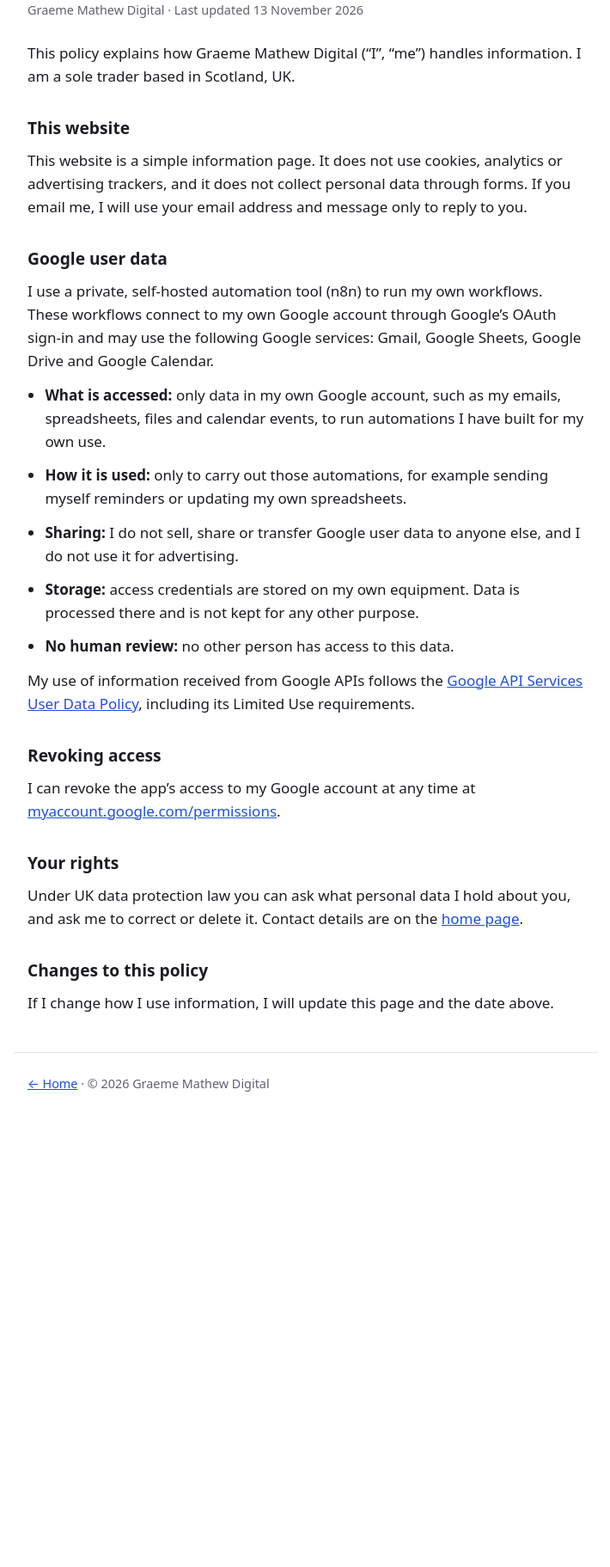
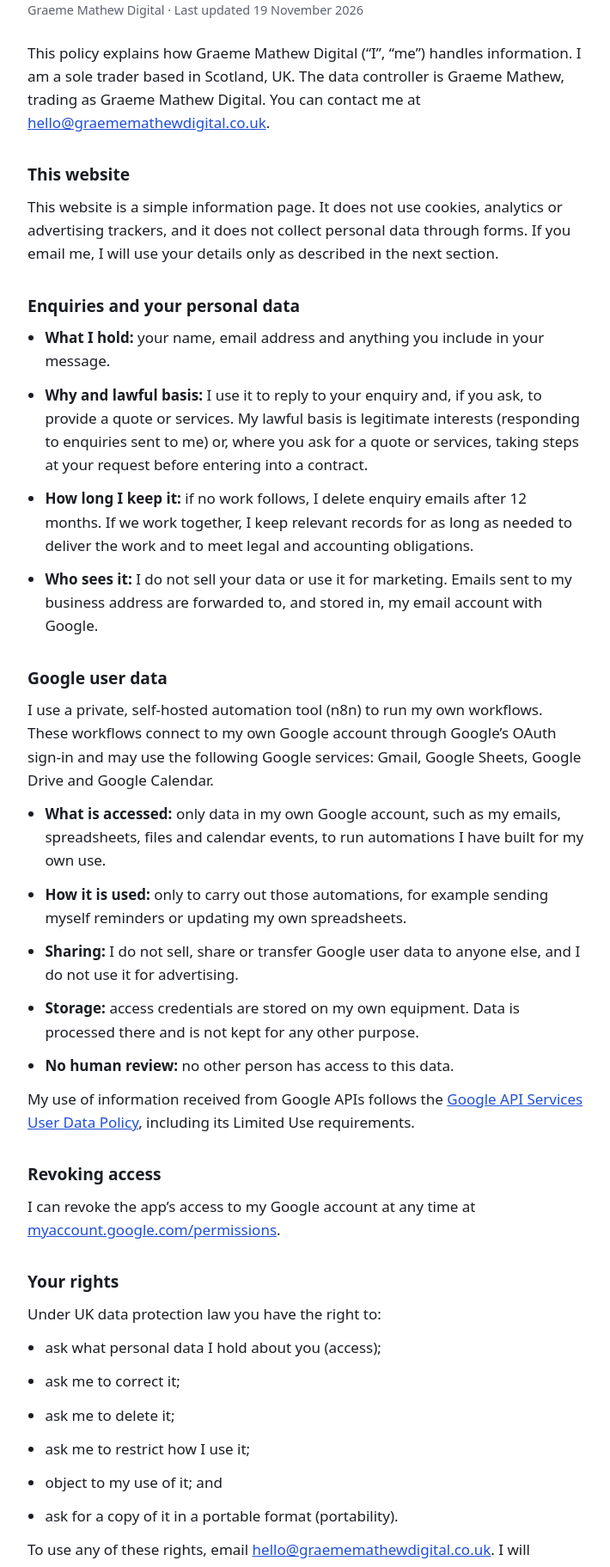
Before and after one commit to geemanglasgow/graememathewdigital, a plain HTML site: page privacy.html in a window 1280 px wide. Shown: the part 96-1919 px from the top of the page at 86% size, without its empty margins (284-994 px from the left). Before the commit the page ends 1416 px from the top, so only its background shows below. Drawn offline with Linux system fonts and the light colour scheme.

Commit message:
Complete privacy policy for UK GDPR and update contact email
Add controller name, contact email, lawful basis, 12-month retention, full list of rights and ICO complaint route.

Co-Authored-By: Claude Sonnet 5.5 <noreply@anthropic.com>
Claude-Session: https://claude.ai/code/session_01J8Tn3BsKxC2fWsufyHg5Bn

```diff
--- a/privacy.html
+++ b/privacy.html
@@ -27,12 +27,20 @@
 <body>
 <main>
   <h1>Privacy policy</h1>
-  <p class="meta">Graeme Mathew Digital &middot; Last updated 13 November 2026</p>
+  <p class="meta">Graeme Mathew Digital &middot; Last updated 19 November 2026</p>
 
-  <p>This policy explains how Graeme Mathew Digital (&ldquo;I&rdquo;, &ldquo;me&rdquo;) handles information. I am a sole trader based in Scotland, UK.</p>
+  <p>This policy explains how Graeme Mathew Digital (&ldquo;I&rdquo;, &ldquo;me&rdquo;) handles information. I am a sole trader based in Scotland, UK. The data controller is Graeme Mathew, trading as Graeme Mathew Digital. You can contact me at <a href="mailto:hello@graememathewdigital.co.uk">hello@graememathewdigital.co.uk</a>.</p>
 
   <h2>This website</h2>
-  <p>This website is a simple information page. It does not use cookies, analytics or advertising trackers, and it does not collect personal data through forms. If you email me, I will use your email address and message only to reply to you.</p>
+  <p>This website is a simple information page. It does not use cookies, analytics or advertising trackers, and it does not collect personal data through forms. If you email me, I will use your details only as described in the next section.</p>
+
+  <h2>Enquiries and your personal data</h2>
+  <ul>
+    <li><strong>What I hold:</strong> your name, email address and anything you include in your message.</li>
+    <li><strong>Why and lawful basis:</strong> I use it to reply to your enquiry and, if you ask, to provide a quote or services. My lawful basis is legitimate interests (responding to enquiries sent to me) or, where you ask for a quote or services, taking steps at your request before entering into a contract.</li>
+    <li><strong>How long I keep it:</strong> if no work follows, I delete enquiry emails after 12 months. If we work together, I keep relevant records for as long as needed to deliver the work and to meet legal and accounting obligations.</li>
+    <li><strong>Who sees it:</strong> I do not sell your data or use it for marketing. Emails sent to my business address are forwarded to, and stored in, my email account with Google.</li>
+  </ul>
 
   <h2>Google user data</h2>
   <p>I use a private, self-hosted automation tool (n8n) to run my own workflows. These workflows connect to my own Google account through Google&rsquo;s OAuth sign-in and may use the following Google services: Gmail, Google Sheets, Google Drive and Google Calendar.</p>
@@ -49,7 +57,19 @@
   <p>I can revoke the app&rsquo;s access to my Google account at any time at <a href="https://myaccount.google.com/permissions">myaccount.google.com/permissions</a>.</p>
 
   <h2>Your rights</h2>
-  <p>Under UK data protection law you can ask what personal data I hold about you, and ask me to correct or delete it. Contact details are on the <a href="index.html">home page</a>.</p>
+  <p>Under UK data protection law you have the right to:</p>
+  <ul>
+    <li>ask what personal data I hold about you (access);</li>
+    <li>ask me to correct it;</li>
+    <li>ask me to delete it;</li>
+    <li>ask me to restrict how I use it;</li>
+    <li>object to my use of it; and</li>
+    <li>ask for a copy of it in a portable format (portability).</li>
+  </ul>
+  <p>To use any of these rights, email <a href="mailto:hello@graememathewdigital.co.uk">hello@graememathewdigital.co.uk</a>. I will respond within one month.</p>
+
+  <h2>Complaints</h2>
+  <p>If you are unhappy with how I handle your personal data, please contact me first. You can also complain to the Information Commissioner&rsquo;s Office (ICO) at <a href="https://ico.org.uk/make-a-complaint/">ico.org.uk/make-a-complaint</a> or on 0303 123 1113.</p>
 
   <h2>Changes to this policy</h2>
   <p>If I change how I use information, I will update this page and the date above.</p>
```
